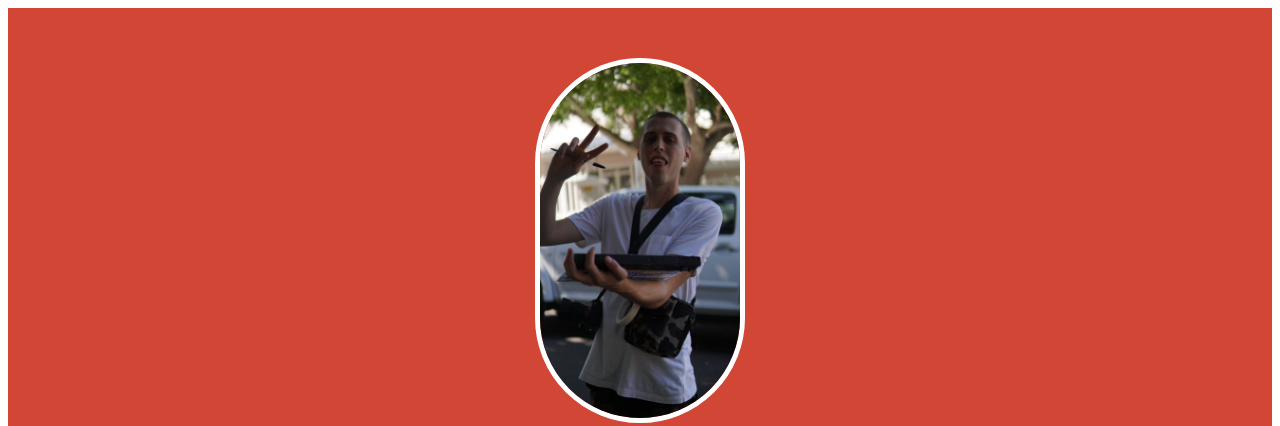
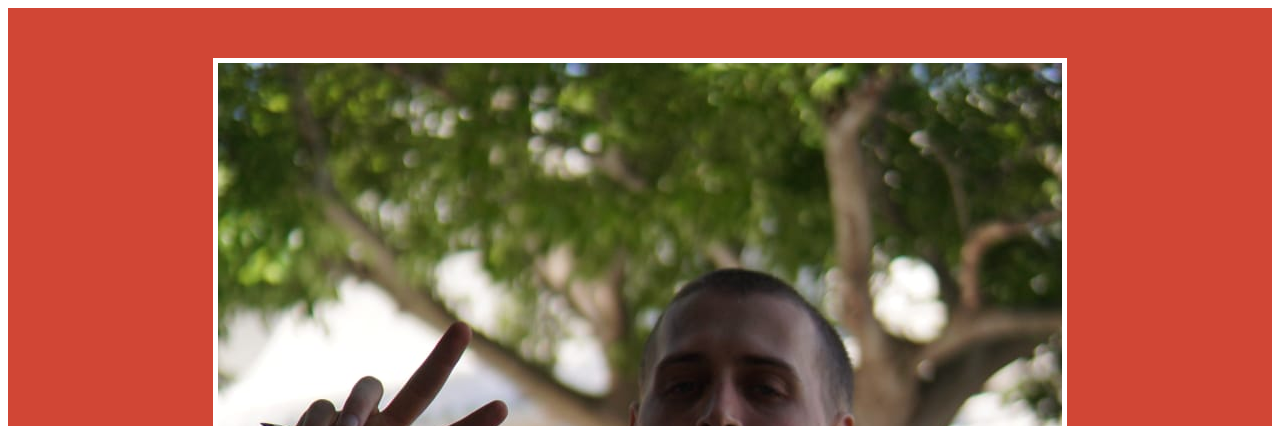
Before and after one commit to levibuck/Levi, a plain HTML site: page index.html in a window 1280 px wide. Shown: the top 426 px of the page. Drawn offline with Linux system fonts and the light colour scheme.

Commit message:
Update levi.css

```diff
--- a/css/levi.css
+++ b/css/levi.css
@@ -26,8 +26,8 @@ header h1{
 }
 
 header img{
-	border-radius: 170px;
-	width: 200px;
+	border-radius: ;
+	width: ;
 	border: 5px solid white;
 }
 
```
